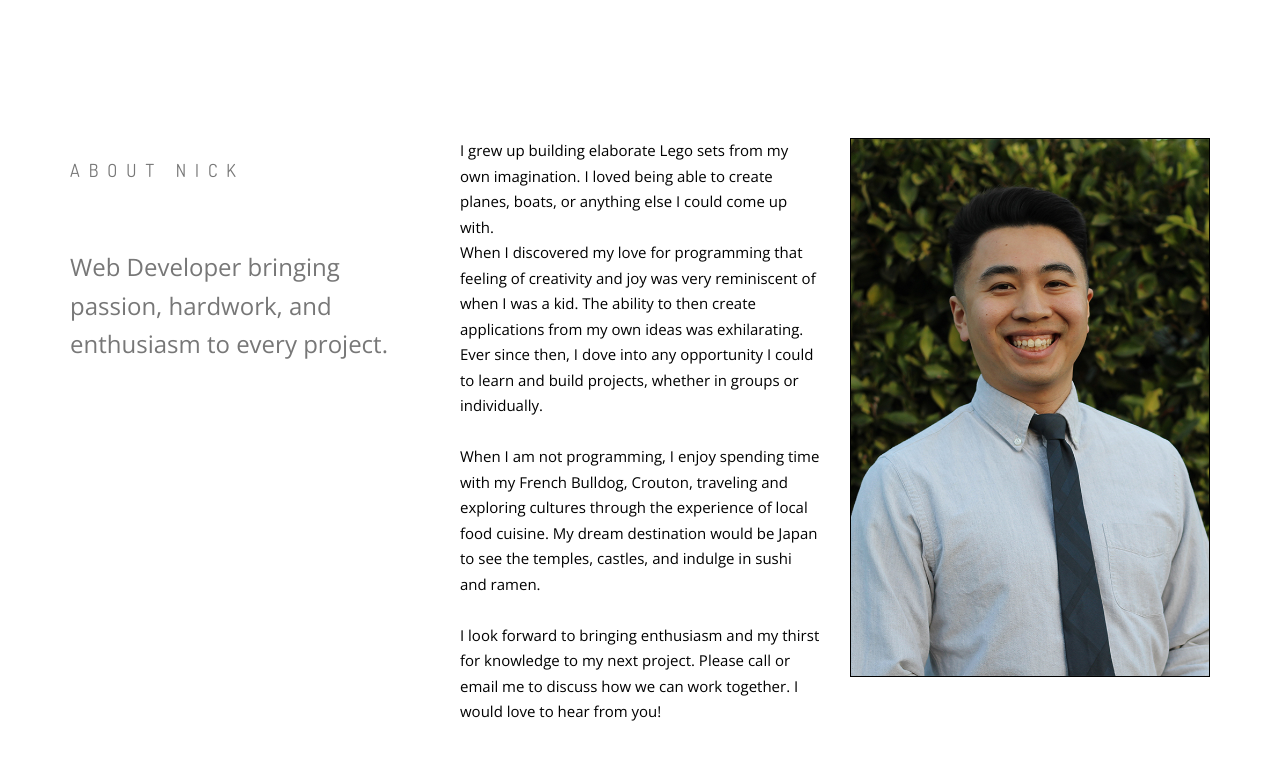
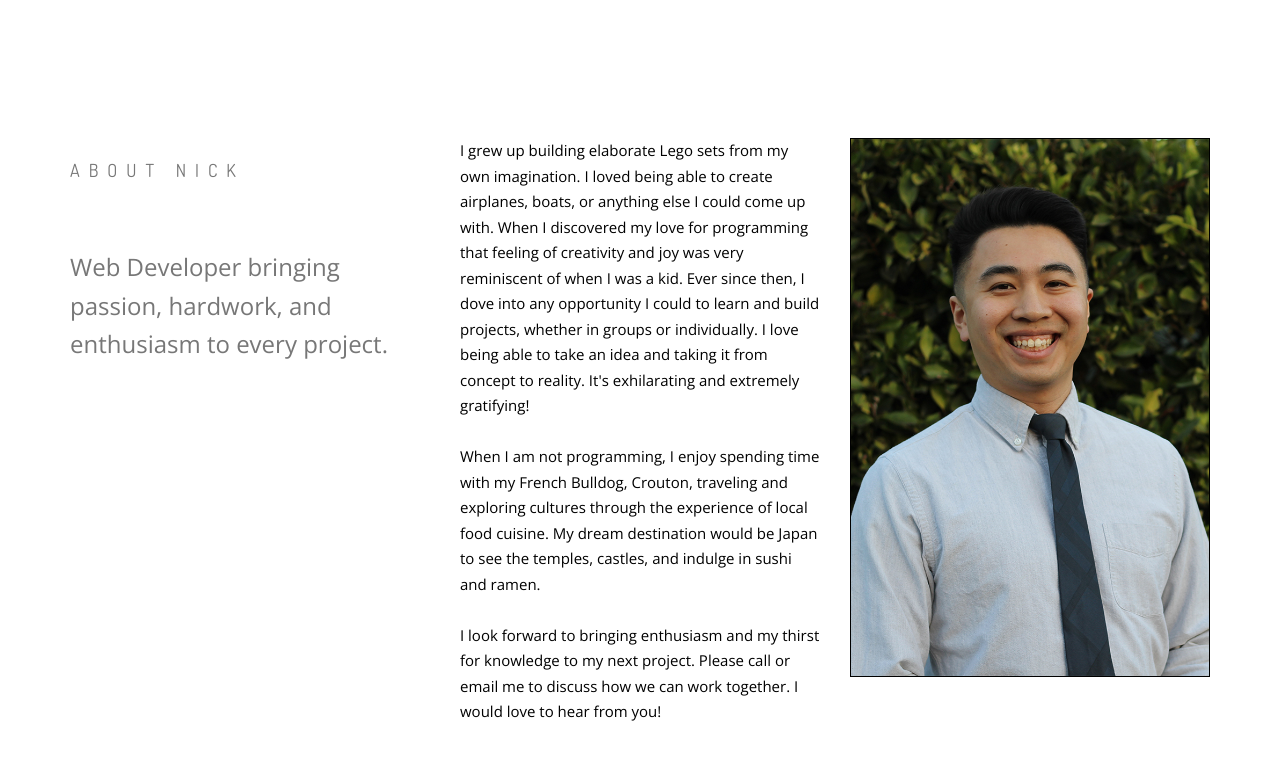
Before and after one commit to nickkquan/portfolio, a plain HTML site: page index.html in a window 1280 px wide. Shown: the part 802-1562 px from the top of the page. Drawn offline with nearby package versions, Linux system fonts and the light colour scheme.

Commit message:
revised about me description

```diff
--- a/index.html
+++ b/index.html
@@ -151,12 +151,11 @@
                         </div>
 
                         <div class=" aboutMe col-md-4 col-sm-6 mb-sm-50 mb-xs-30 align-left">
-                            I grew up building elaborate Lego sets from my own imagination. I loved being able to create planes, boats, or anything else
-                            I could come up with.
-                            <br> When I discovered my love for programming that feeling of creativity and joy was very reminiscent
-                            of when I was a kid. The ability to then create applications from my own ideas was exhilarating.
-                            Ever since then, I dove into any opportunity I could to learn and build projects, whether in
-                            groups or individually.
+                            I grew up building elaborate Lego sets from my own imagination. I loved being able to create airplanes, boats, or anything
+                            else I could come up with. When I discovered my love for programming that feeling of creativity
+                            and joy was very reminiscent of when I was a kid. Ever since then, I dove into any opportunity
+                            I could to learn and build projects, whether in groups or individually. I love being able to
+                            take an idea and taking it from concept to reality. It's exhilarating and extremely gratifying!
                             <br>
                             <br> When I am not programming, I enjoy spending time with my French Bulldog, Crouton, traveling
                             and exploring cultures through the experience of local food cuisine. My dream destination would
```
